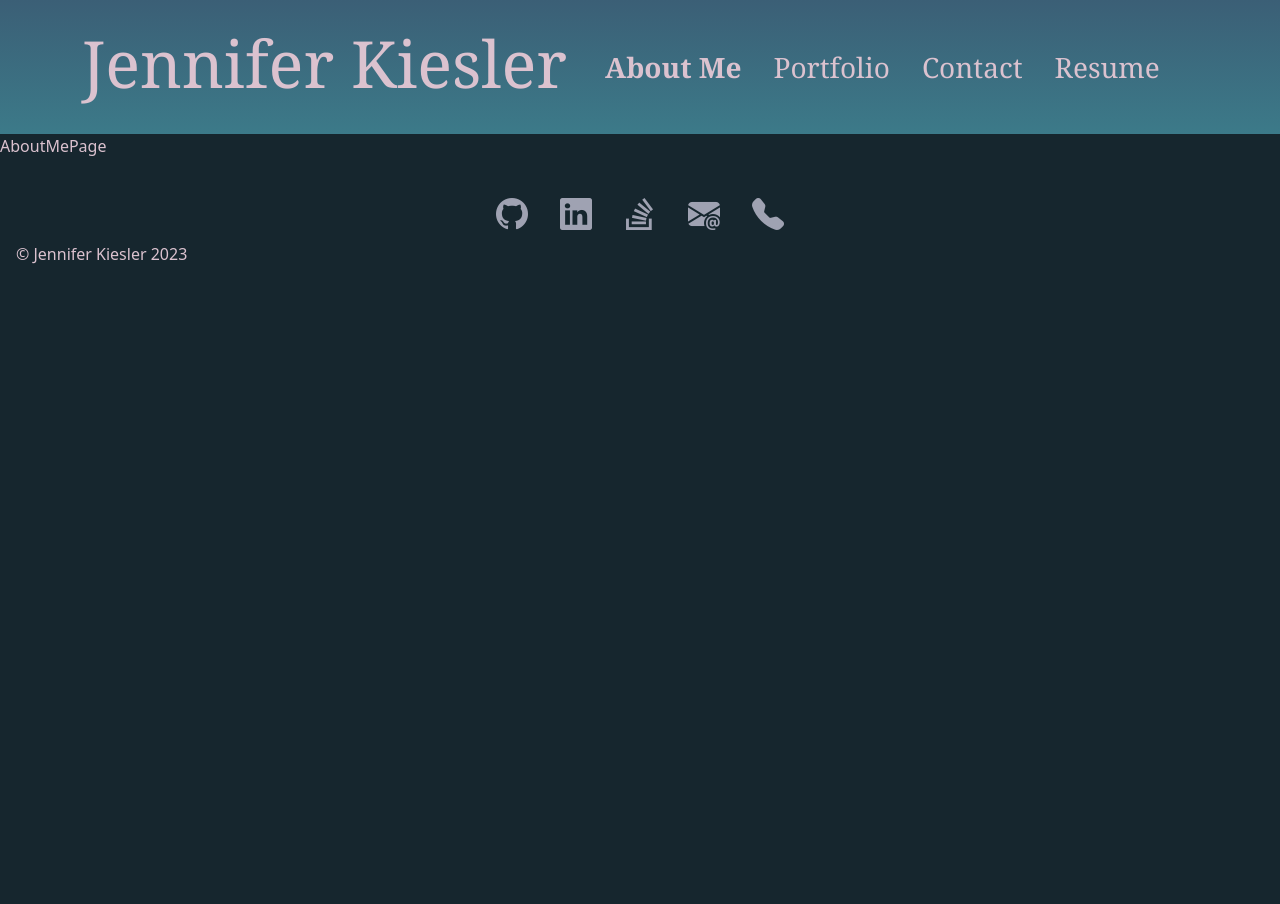
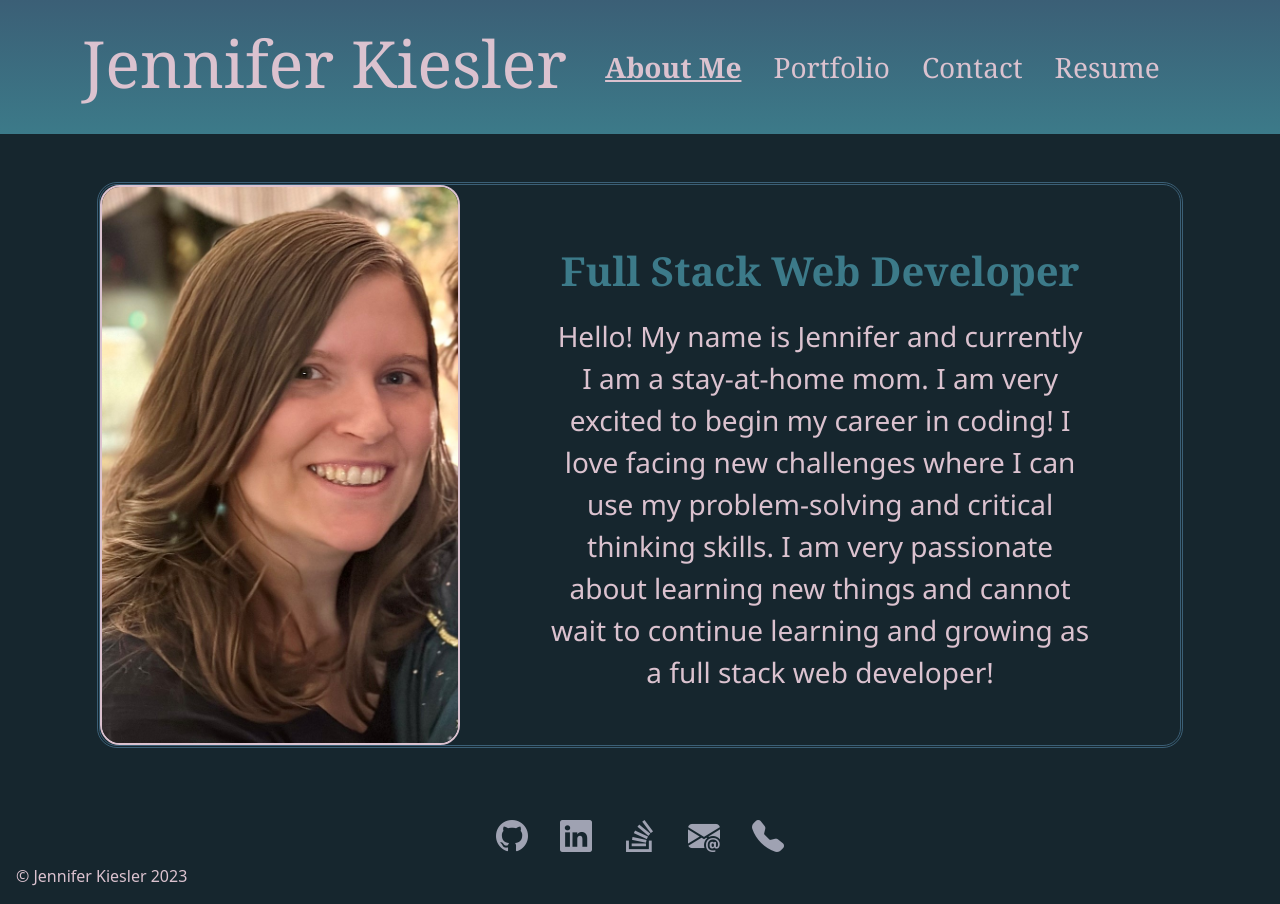
Before and after one commit to JenniferKiesler/kiesler-react-portfolio, a React (Create React App) app: page / in a window 1280 px wide. Before the commit the page ends 800 px from the top, so only its background shows below. Built offline with nearby package versions, Linux system fonts and the light colour scheme.

Commit message:
styles navbar and adds about me section

```diff
--- a/src/App.css
+++ b/src/App.css
@@ -49,6 +49,11 @@ nav {
   font-size: 40px;
 }
 
+#myself {
+  border-radius: 20px;
+  border: 2px solid var(--fontColor);
+}
+
 footer a {
   color: var(--hoverColor);
 }
@@ -82,6 +87,25 @@ footer a:hover {
   font-weight: 900;
   margin-bottom: 20px;
   font-family:'Courier New', Courier, monospace
+}
+
+#title-about {
+  border: 3px double var(--navbarColor1);
+  border-radius: 20px;
+}
+
+#my-title {
+  font-size: 40px;
+  color: var(--navbarColor2);
+  font-weight: 900;
+  margin-bottom: 20px;
+  margin-top: 10px;
+  font-family: Georgia, 'Times New Roman', Times, serif;
+}
+
+#about-me {
+  font-family:'Segoe UI', Tahoma, Geneva, Verdana, sans-serif;
+  /* font-size: 25px; */
 }
 
 .card-title:hover {
--- a/src/components/Footer.js
+++ b/src/components/Footer.js
@@ -1,6 +1,6 @@
 const Footer = props => {
   return (
-    <footer>
+    <footer className="mt-5">
       <div className="d-flex justify-content-center mt-3 pt-3 pb-1">
         <a href="https://github.com/JenniferKiesler" target="_blank">
           <i className="bi bi-github m-3 fs-2"></i>
--- a/src/components/Navigation.js
+++ b/src/components/Navigation.js
@@ -4,7 +4,7 @@ const Navigation = ({ view, setView }) => {
       <li className="nav-item">
         <a
           onClick={() => setView('about')}
-          className={`nav-link m-2 ${view === 'about' ? 'active fw-bold' : ''}`}
+          className={`nav-link m-2 ${view === 'about' ? 'active fw-bold text-decoration-underline' : ''}`}
           href="#"
         >
           About Me
@@ -13,7 +13,7 @@ const Navigation = ({ view, setView }) => {
       <li className="nav-item">
         <a
           onClick={() => setView('portfolio')}
-          className={`nav-link m-2 ${view === 'portfolio' ? 'active fw-bold' : ''}`}
+          className={`nav-link m-2 ${view === 'portfolio' ? 'active fw-bold text-decoration-underline' : ''}`}
           href="#"
         >
           Portfolio
@@ -22,7 +22,7 @@ const Navigation = ({ view, setView }) => {
       <li className="nav-item">
         <a
           onClick={() => setView('contact')}
-          className={`nav-link m-2 ${view === 'contact' ? 'active fw-bold' : ''}`}
+          className={`nav-link m-2 ${view === 'contact' ? 'active fw-bold text-decoration-underline' : ''}`}
           href="#"
         >
           Contact
@@ -31,7 +31,7 @@ const Navigation = ({ view, setView }) => {
       <li className="nav-item">
         <a
           onClick={() => setView('resume')}
-          className={`nav-link m-2 ${view === 'resume' ? 'active fw-bold' : ''}`}
+          className={`nav-link m-2 ${view === 'resume' ? 'active fw-bold text-decoration-underline' : ''}`}
           href="#"
         >
           Resume
--- a/src/components/Project.js
+++ b/src/components/Project.js
@@ -18,7 +18,8 @@ const Project = ({ project, hovered, setHovered, projectID, setProjectID }) => {
   return (
     <div className="col">
       <div
-        className="card mx-auto text-center"
+        className="card col-9 mx-auto text-center"
+        // fix the col-9
         onMouseEnter={() => {
           setHovered(true)
           setProjectID(id)
--- a/src/pages/about.js
+++ b/src/pages/about.js
@@ -1,5 +1,19 @@
+import ImgOfMe from '../images/myself.jpeg'
+
 const AboutMePage = props => {
-  return 'AboutMePage'
+  return (
+    <>
+      <div className="row row-cols-2 d-flex align-items-center justify-content-center text-center flex-wrap mt-5">
+        <div id="title-about" className="col-10 col-xxl-8 d-flex align-items-center justify-content-center text-center flex-wrap p-0">
+            <img src={ImgOfMe} id="myself" className="img-fluid col-4 col-xl-4 col-xxl-3" />
+          <div className="col-lg-7 col-xl-6 col-xxl-8 mx-auto">
+            <h5 id="my-title" className='fs-1'>Full Stack Web Developer</h5>
+            <p id="about-me" className='fs-3 m-0'>Hello! My name is Jennifer and currently I am a stay-at-home mom. I am very excited to begin my career in coding! I love facing new challenges where I can use my problem-solving and critical thinking skills. I am very passionate about learning new things and cannot wait to continue learning and growing as a full stack web developer!</p>
+          </div>
+        </div>
+      </div>
+    </>
+  )
 }
 
 export default AboutMePage
--- a/src/pages/portfolio.js
+++ b/src/pages/portfolio.js
@@ -9,8 +9,7 @@ const PortfolioPage = props => {
 
   return (
     <>
-      <h2 className="page-title m-3 fst-italic">Portfolio</h2>
-      <div className="row row-cols-1 row-cols-md-2 g-5 mx-auto">
+      <div className="row row-cols-1 row-cols-md-2 g-5 mt-3 mx-auto">
         {projects.map(project => {
           return (
             <Project
```
Also changed, not shown: src/images/myself.jpeg.
